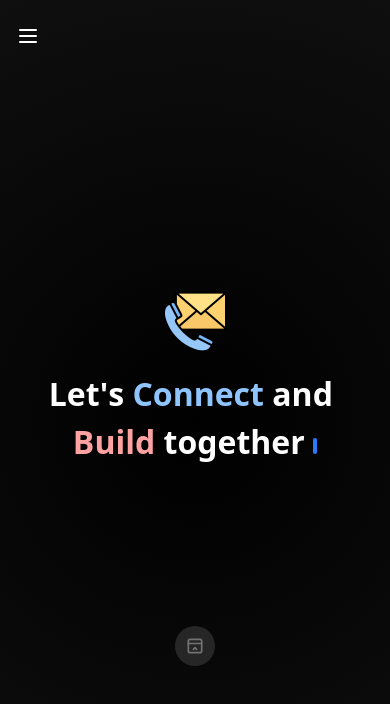
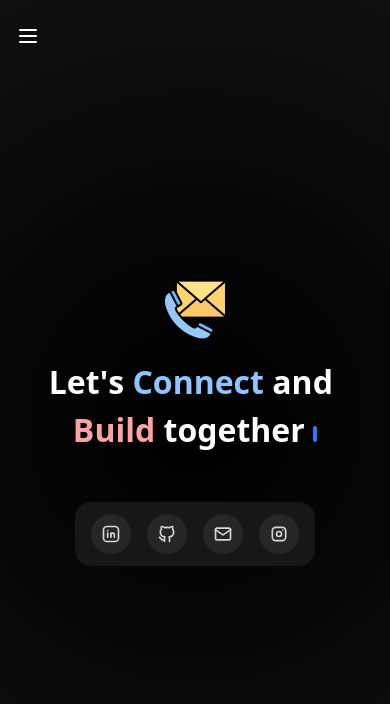
Before and after one commit to ayantik2006/Portfolio2.0, a React (Vite) app in the folder frontend/: page /contact-me in a window 390 px wide. Shown: the top 704 px of the page. Built offline with nearby package versions, Linux system fonts and the light colour scheme.

Commit message:
social icons in mobile view  added

```diff
--- a/frontend/src/components/FloatingDockContactUs.tsx
+++ b/frontend/src/components/FloatingDockContactUs.tsx
@@ -38,7 +38,7 @@ export function FloatingDockContactUs() {
     },
   ];
   return (
-    <div className="flex items-center justify-center w-full [@media(max-width:768px)]:translate-y-[7rem]">
+    <div className="flex items-center justify-center w-full">
       <FloatingDock
         items={links} />
     </div>
--- a/frontend/src/components/ui/floating-dock.tsx
+++ b/frontend/src/components/ui/floating-dock.tsx
@@ -36,52 +36,52 @@ const FloatingDockMobile = ({
   className?: string;
 }) => {
   const [open, setOpen] = useState(false);
-  return (
-    <div className={cn("relative block md:hidden", className)}>
-      <AnimatePresence>
-        {open && (
-          <motion.div
-            layoutId="nav"
-            className="absolute inset-x-0 bottom-full mb-2 flex flex-col gap-2"
-          >
-            {items.map((item, idx) => (
-              <motion.div
-                key={item.title}
-                initial={{ opacity: 0, y: 10 }}
-                animate={{
-                  opacity: 1,
-                  y: 0,
-                }}
-                exit={{
-                  opacity: 0,
-                  y: 10,
-                  transition: {
-                    delay: idx * 0.05,
-                  },
-                }}
-                transition={{ delay: (items.length - 1 - idx) * 0.05 }}
-              >
-                <a
-                  href={item.href}
-                  key={item.title}
-                  target="_blank"
-                  className="flex h-10 w-10 items-center justify-center rounded-full bg-neutral-900"
-                >
-                  <div className="h-4 w-4">{item.icon}</div>
-                </a>
-              </motion.div>
-            ))}
-          </motion.div>
-        )}
-      </AnimatePresence>
-      <button
-        onClick={() => setOpen(!open)}
-        className="flex h-10 w-10 items-center justify-center rounded-full bg-neutral-800"
-      >
-        <IconLayoutNavbarCollapse className="h-5 w-5 text-neutral-500 dark:text-neutral-400" />
-      </button>
-    </div>
-  );
+  // return (
+  //   <div className={cn("relative block md:hidden", className)}>
+  //     <AnimatePresence>
+  //       {open && (
+  //         <motion.div
+  //           layoutId="nav"
+  //           className="absolute inset-x-0 bottom-full mb-2 flex flex-col gap-2"
+  //         >
+  //           {items.map((item, idx) => (
+  //             <motion.div
+  //               key={item.title}
+  //               initial={{ opacity: 0, y: 10 }}
+  //               animate={{
+  //                 opacity: 1,
+  //                 y: 0,
+  //               }}
+  //               exit={{
+  //                 opacity: 0,
+  //                 y: 10,
+  //                 transition: {
+  //                   delay: idx * 0.05,
+  //                 },
+  //               }}
+  //               transition={{ delay: (items.length - 1 - idx) * 0.05 }}
+  //             >
+  //               <a
+  //                 href={item.href}
+  //                 key={item.title}
+  //                 target="_blank"
+  //                 className="flex h-10 w-10 items-center justify-center rounded-full bg-neutral-900"
+  //               >
+  //                 <div className="h-4 w-4">{item.icon}</div>
+  //               </a>
+  //             </motion.div>
+  //           ))}
+  //         </motion.div>
+  //       )}
+  //     </AnimatePresence>
+  //     <button
+  //       onClick={() => setOpen(!open)}
+  //       className="flex h-10 w-10 items-center justify-center rounded-full bg-neutral-800"
+  //     >
+  //       <IconLayoutNavbarCollapse className="h-5 w-5 text-neutral-500 dark:text-neutral-400" />
+  //     </button>
+  //   </div>
+  // );
 };
 
 const FloatingDockDesktop = ({
@@ -97,7 +97,7 @@ const FloatingDockDesktop = ({
       onMouseMove={(e) => mouseX.set(e.pageX)}
       onMouseLeave={() => mouseX.set(Infinity)}
       className={cn(
-        "mx-auto hidden h-16 items-end gap-4 rounded-2xl px-4 pb-3 md:flex bg-neutral-900",
+        "mx-auto hidden h-16 items-end gap-4 rounded-2xl px-4 pb-3 flex bg-neutral-900",
         className,
       )}
     >
@@ -176,7 +176,7 @@ function IconContainer({
               initial={{ opacity: 0, y: 10, x: "-50%" }}
               animate={{ opacity: 1, y: 0, x: "-50%" }}
               exit={{ opacity: 0, y: 2, x: "-50%" }}
-              className="absolute -top-8 left-1/2 w-fit rounded-md border border-gray-200 px-2 py-0.5 text-xs whitespace-pre dark:border-neutral-900 bg-neutral-800 text-white"
+              className="absolute -top-8 left-1/2 w-fit rounded-md border border-gray-200 px-2 py-0.5 text-xs whitespace-pre border-neutral-900 bg-neutral-800 text-white"
             >
               {title}
             </motion.div>
```
